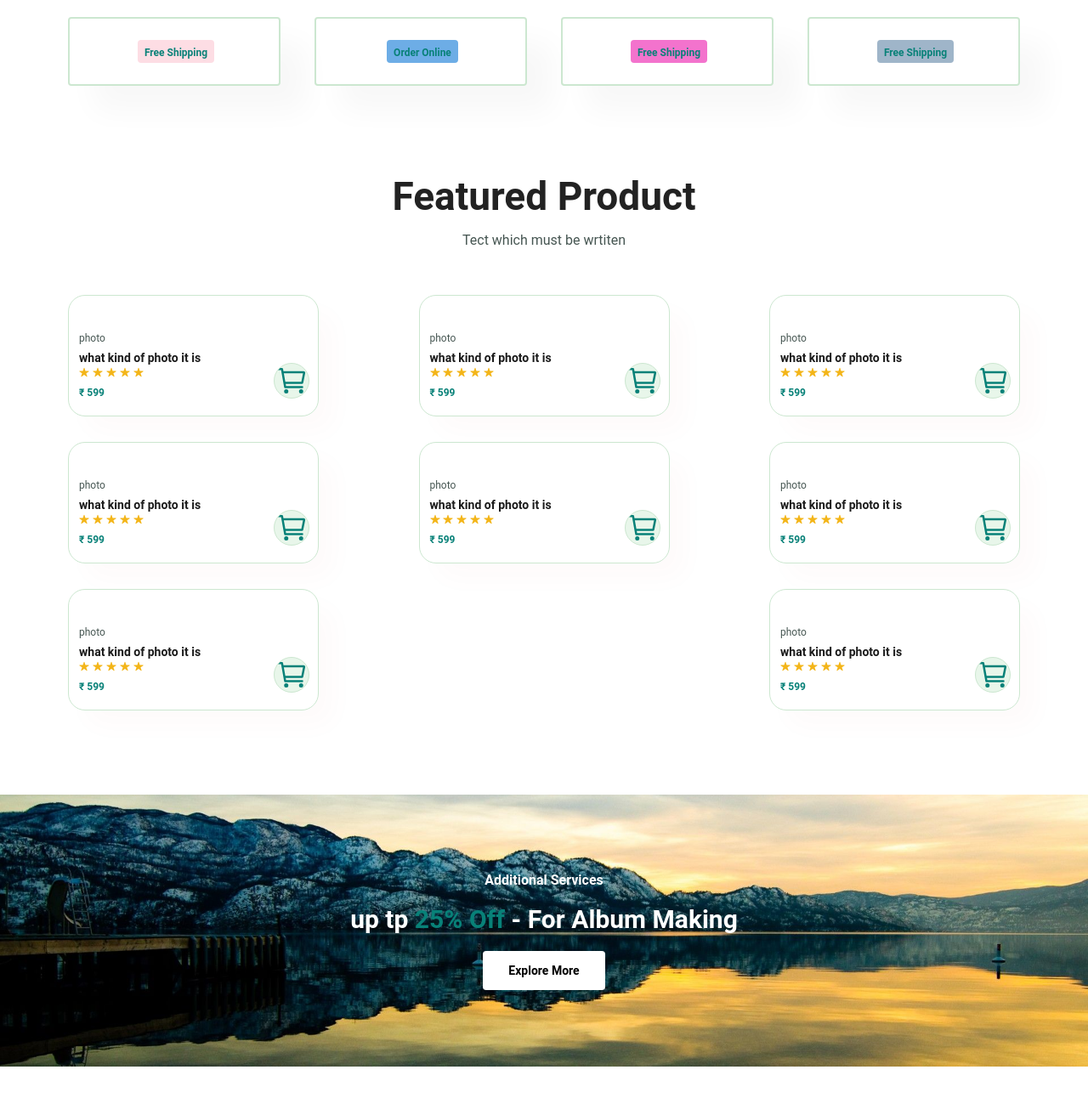
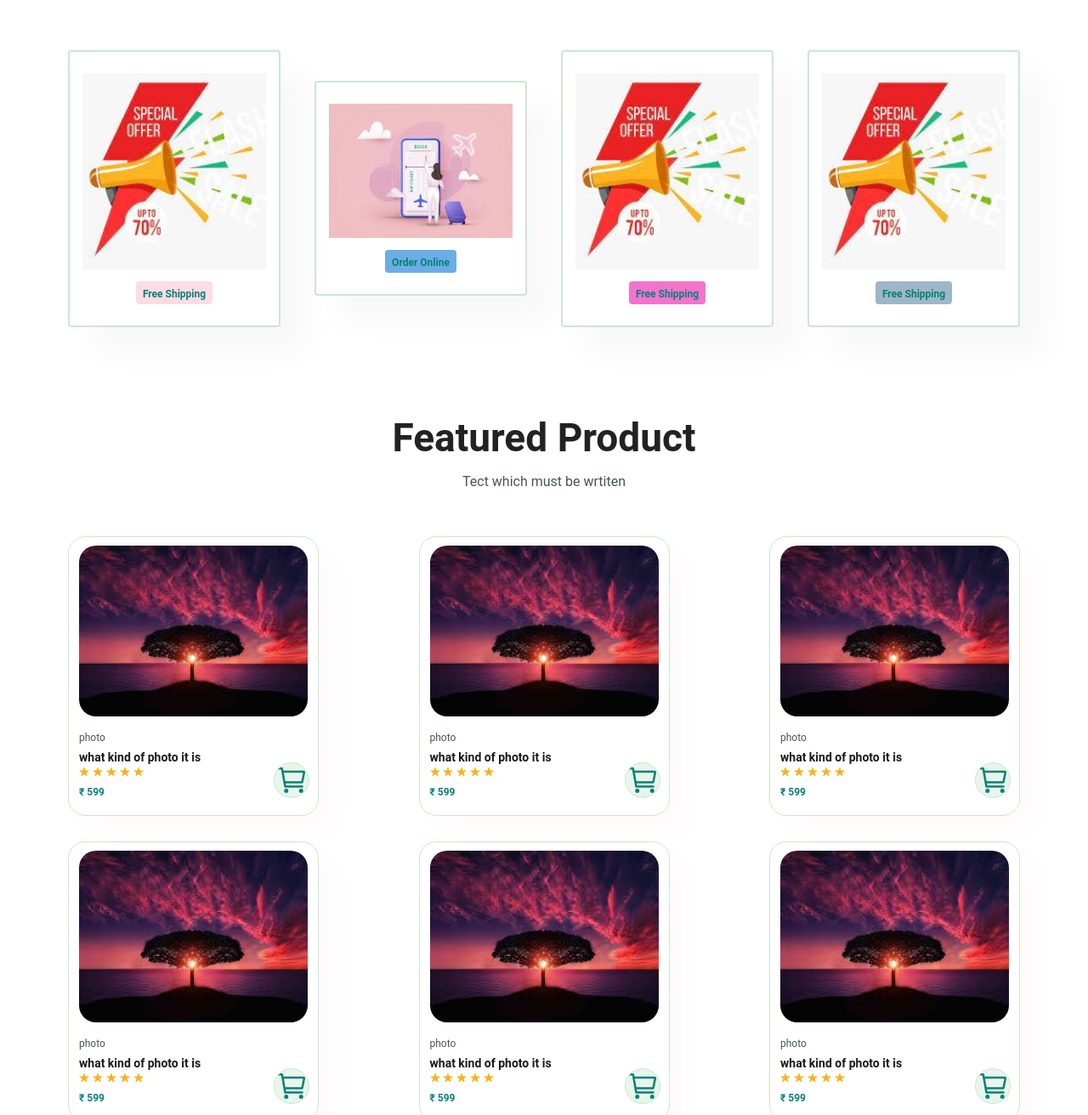
Before and after one commit to Balajee1626/A_Stdio, a plain HTML site: page index.html in a window 1280 px wide. Shown: the part 819-2131 px from the top of the page at 85% size. Drawn offline with nearby package versions, Linux system fonts and the light colour scheme; files whose address does not match are found by name.

Commit message:
Update index.html

```diff
--- a/index.html
+++ b/index.html
@@ -6,7 +6,7 @@
   <meta http-equiv="X-UA-Comatible" content="IE=edge">
   <meta name="Viewpoint" content="width=device-width,initial-scale=1.0">
   <title  >Studio</title>
-  <link rel="icon" type="image/jpg"  href="img/A.jpg">
+  <link rel="icon" type="image/jpg"  href="A.jpg">
   <link rel="stylesheet" href="home.css" media="all">
 
 </head>
@@ -20,7 +20,7 @@
 <!-- Your existing HTML code -->
 
 
-      <a href="#"><img src="img/Logo.jpg" class="logo" id="logo"></a>
+      <a href="#"><img src="Logo.jpg" class="logo" id="logo"></a>
       <div>
         <ul id="navbar">
             <li><a class="active" href="index.html">Home</a></li>
@@ -53,19 +53,19 @@
 
 <section id="feature" class="section-p1">
     <div class="fe-box">
-        <img src="img/free.jpg" alt="">
+        <img src="free.jpg" alt="">
         <h6>Free Shipping</h6>
     </div>
     <div class="fe-box">
-        <img src="img/ord.jpg" alt="">
+        <img src="ord.jpg" alt="">
         <h6>Order Online</h6>
     </div>
     <div class="fe-box">
-        <img src="img/free.jpg" alt="">
+        <img src="free.jpg" alt="">
         <h6>Free Shipping</h6>
     </div>
     <div class="fe-box">
-        <img src="img/free.jpg" alt="">
+        <img src="free.jpg" alt="">
         <h6>Free Shipping</h6>
     </div>
 </section>
@@ -75,7 +75,7 @@
   <P>Tect which must be wrtiten</P>
   <div class="pro-container">
     <div class="pro">
-    <img src="img/pho1.jpg" alt="">
+    <img src="pho1.jpg" alt="">
     <div class="des">
       <span>photo</span>
       <h5>what kind of photo it is</h5>
@@ -93,7 +93,7 @@
   <a href="#"><i><ion-icon name="cart-outline" class="cart"></ion-icon></i></a>
 </div>
 <div class="pro">
-  <img src="img/pho1.jpg" alt="">
+  <img src="pho1.jpg" alt="">
   <div class="des">
     <span>photo</span>
     <h5>what kind of photo it is</h5>
@@ -111,7 +111,7 @@
 <a href="#"><i><ion-icon name="cart-outline" class="cart"></ion-icon></i></a>
 </div>
 <div class="pro">
-  <img src="img/pho1.jpg" alt="">
+  <img src="pho1.jpg" alt="">
   <div class="des">
     <span>photo</span>
     <h5>what kind of photo it is</h5>
@@ -129,7 +129,7 @@
 <a href="#"><i><ion-icon name="cart-outline" class="cart"></ion-icon></i></a>
 </div>
 <div class="pro">
-  <img src="img/pho1.jpg" alt="">
+  <img src="pho1.jpg" alt="">
   <div class="des">
     <span>photo</span>
     <h5>what kind of photo it is</h5>
@@ -147,7 +147,7 @@
 <a href="#"><i><ion-icon name="cart-outline" class="cart"></ion-icon></i></a>
 </div>
 <div class="pro">
-  <img src="img/pho1.jpg" alt="">
+  <img src="pho1.jpg" alt="">
   <div class="des">
     <span>photo</span>
     <h5>what kind of photo it is</h5>
@@ -165,7 +165,7 @@
 <a href="#"><i><ion-icon name="cart-outline" class="cart"></ion-icon></i></a>
 </div>
 <div class="pro">
-  <img src="img/pho1.jpg" alt="">
+  <img src="pho1.jpg" alt="">
   <div class="des">
     <span>photo</span>
     <h5>what kind of photo it is</h5>
@@ -183,7 +183,7 @@
 <a href="#"><i><ion-icon name="cart-outline" class="cart"></ion-icon></i></a>
 </div>
 <div class="pro">
-  <img src="img/pho1.jpg" alt="">
+  <img src="pho1.jpg" alt="">
   <div class="des">
     <span>photo</span>
     <h5>what kind of photo it is</h5>
@@ -201,7 +201,7 @@
 <a href="#"><i><ion-icon name="cart-outline" class="cart"></ion-icon></i></a>
 </div>
 <div class="pro">
-  <img src="img/pho1.jpg" alt="">
+  <img src="pho1.jpg" alt="">
   <div class="des">
     <span>photo</span>
     <h5>what kind of photo it is</h5>
@@ -258,7 +258,7 @@
 
 <footer class="section-p1">
   <div class="column">
-    <img src="img/Logo.jpg" alt="" id="log">
+    <img src="Logo.jpg" alt="" id="log">
     <p>Contact</p>
     <p><strong>Address:</strong>  Road Arapalayam,Madurai-16</p>
     <p><strong>Phone:</strong>1235535345</p>
@@ -300,8 +300,8 @@
 <h4>Install App</h4>
 <p>Frowm App store or Google Play</p>
 <div class="row">
-  <img src="img/sha.jpg" alt="">
-  <img src="img/sha.jpg" alt="">
+  <img src="sha.jpg" alt="">
+  <img src="sha.jpg" alt="">
 </div>
 <p>Secured Payment Gateways</p>
   </div>
```
